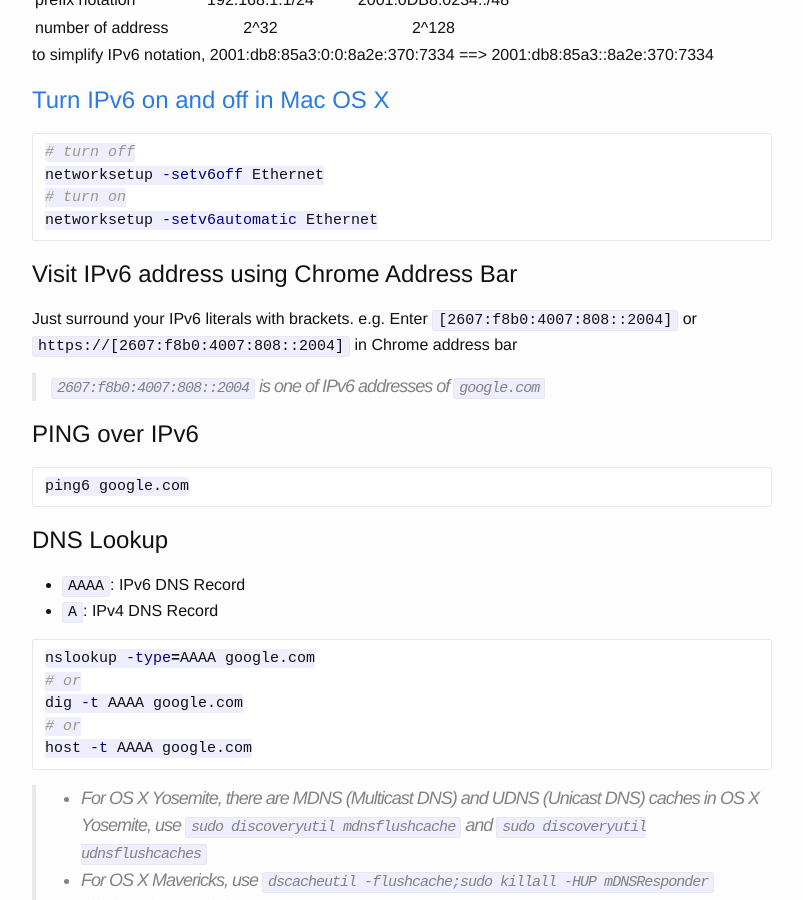
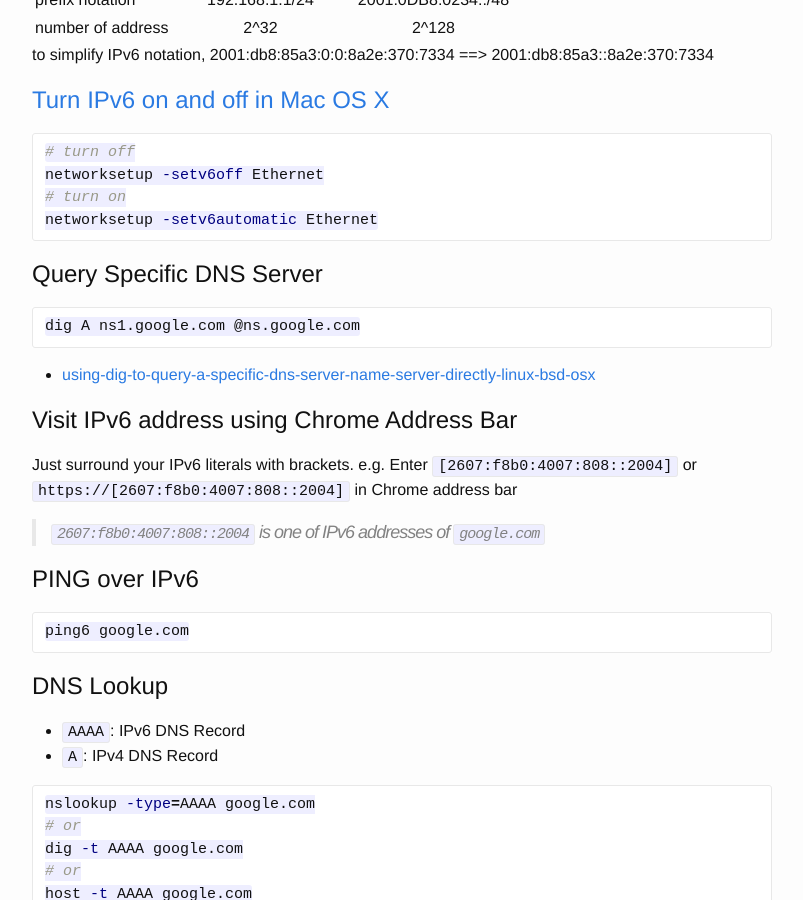
Before and after one commit to githubutilities/githubutilities.github.io, a Jekyll site: the page built from _posts/2015-03-03-ipv6-things.markdown, in a window 1280 px wide and 900 px high, scrolled down 350 px. Shown: the whole window, without its empty margins (238-1041 px from the left). Built offline with Jekyll 4.4.1, drawn with Linux system fonts in a browser that asks for light colours; Markdown is read by kramdown in place of the engine named in the settings.

Commit message:
dig specific server

````diff
--- a/_posts/2015-03-03-ipv6-things.markdown
+++ b/_posts/2015-03-03-ipv6-things.markdown
@@ -26,6 +26,14 @@ networksetup -setv6off Ethernet
 networksetup -setv6automatic Ethernet
 ```
 
+
+# Query Specific DNS Server
+
+```sh
+dig A ns1.google.com @ns.google.com
+```
+
+* [using-dig-to-query-a-specific-dns-server-name-server-directly-linux-bsd-osx](http://droptips.com/using-dig-to-query-a-specific-dns-server-name-server-directly-linux-bsd-osx)
 
 # Visit IPv6 address using Chrome Address Bar
 
````
